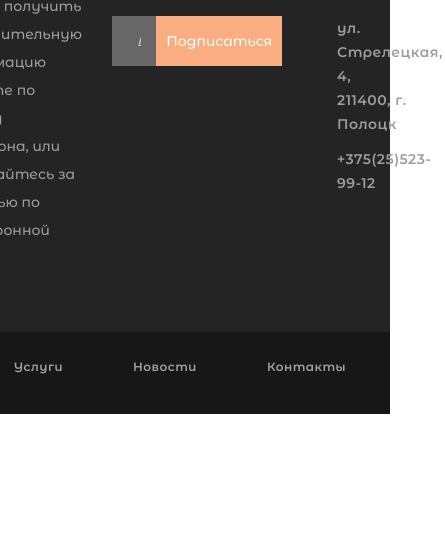
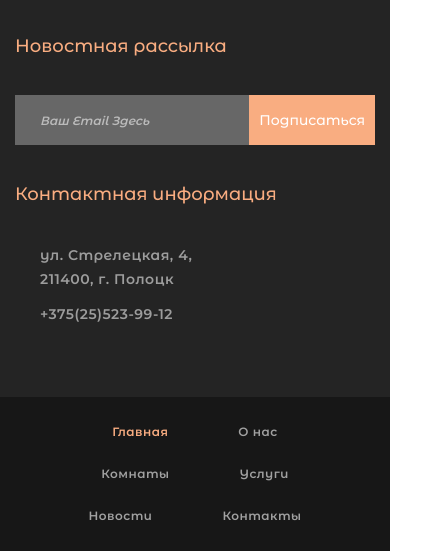
Before and after one commit to LopitalSergei/Hotel-Service, a plain HTML site: page index.html in a window 390 px wide. Shown: the part 430-981 px from the top of the page, 445 px wide, since content can reach past the window. Before the commit the page ends 844 px from the top, so only its background shows below. Drawn offline with Linux system fonts and the light colour scheme.

Commit message:
footer with responsive design v1

```diff
--- a/css/style.css
+++ b/css/style.css
@@ -474,7 +474,11 @@ body.lock {
 
 .copyright__links {
 	display: flex;
-	gap: 60px;
+	column-gap: 60px;
+	row-gap: 20px;
+	flex-wrap: wrap;
+	justify-content: center;
+	align-items: center;
 }
 
 .copyright__link {
@@ -492,4 +496,22 @@ body.lock {
 	color: #F9AD81;
 }
 
+@media (max-width: 1020px) {
+
+	.footer__container,
+	.copyright__container {
+		max-width: 720px;
+	}
+
+	.footer__row {
+		flex-direction: column;
+		gap: 10px;
+	}
+
+	.footer__newslatter-form button {
+		flex: 0 1 170px;
+	}
+}
+
+
 /*--------------*/
```
